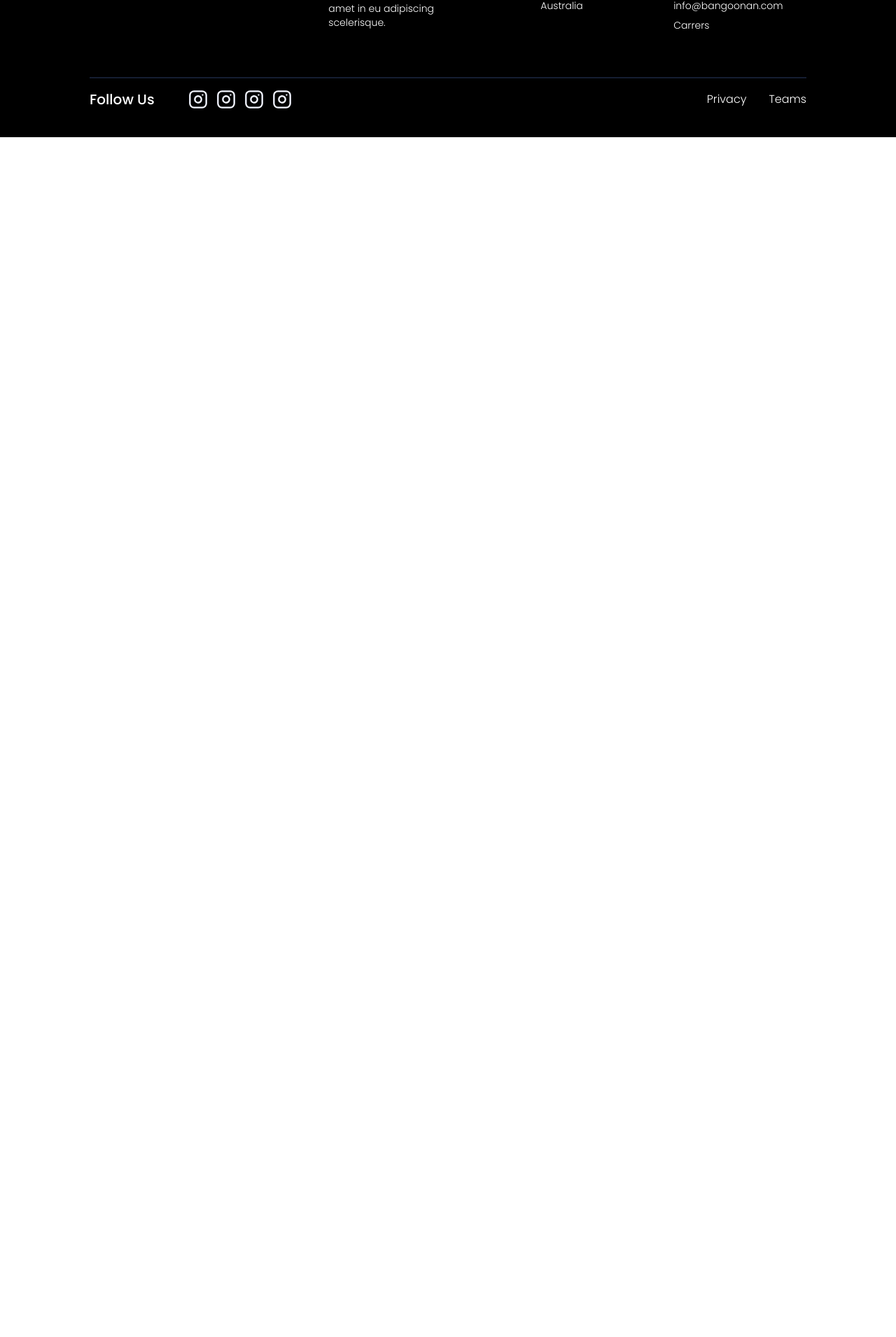
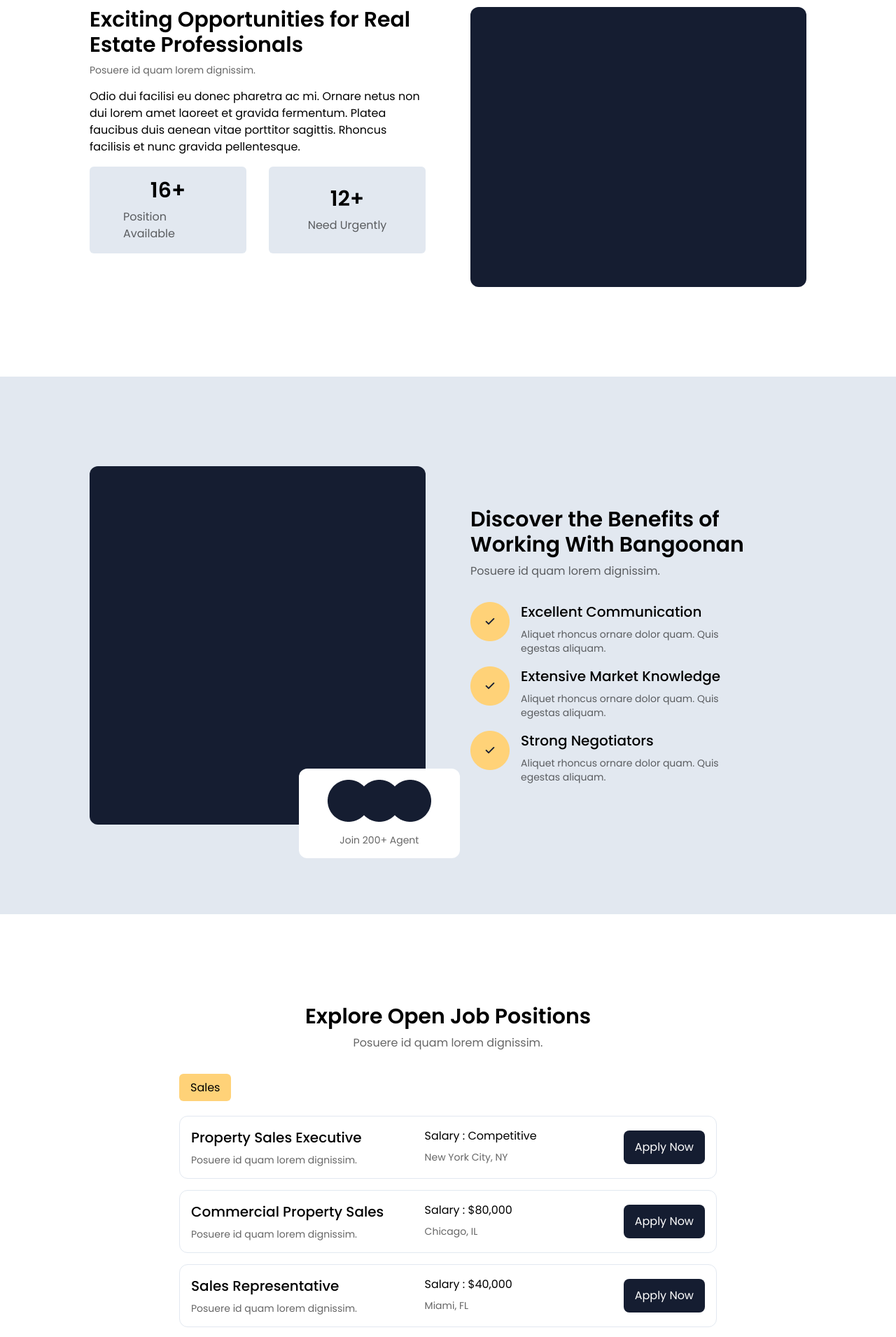
Before and after one commit to roushan-jha/Digital-Ipsum, a React (Vite) app in the folder 07_bangoonan_real_Estate/: page /career in a window 1280 px wide. Shown: the part 630-2540 px from the top of the page at 70% size. Before the commit the page ends 826 px from the top, so only its background shows below. Built offline with nearby package versions, Linux system fonts and the light colour scheme.

Commit message:
completed career page

```diff
--- a/07_bangoonan_real_Estate/src/App.jsx
+++ b/07_bangoonan_real_Estate/src/App.jsx
@@ -8,6 +8,7 @@
 import CareerPage from "./pages/CareerPage"
 import ContactPage from "./pages/ContactPage"
 import Footer from "./components/Footer"
+import PropertyDetailsPage from "./pages/PropertyDetailsPage"
 
 function App() {
 
@@ -18,6 +19,7 @@
         <Route path="/" element={<HomePage />} />
         <Route path="/about" element={<AboutPage />} />
         <Route path="/property" element={<PropertyListPage />} />
+        <Route path="/property/:id" element={<PropertyDetailsPage />} />
         <Route path="/service" element={<ServicesPage />} />
         <Route path="/agent" element={<AgentPage />} />
         <Route path="/career" element={<CareerPage />} />
--- /dev/null
+++ b/07_bangoonan_real_Estate/src/components/Jobs.jsx
@@ -0,0 +1,25 @@
+import React from 'react'
+
+const Jobs = ({post, salary, location}) => {
+  return (
+    <div className='w-3/4 flex p-4 border-[1px] border-slate-200 rounded-xl'>
+        <div className='w-full flex justify-between'>
+            <div className='w-2/5 flex flex-col gap-2'>
+                <h2 className='font-medium text-xl'>{post}</h2>
+                <p className='opacity-60 text-sm'>Posuere id quam lorem dignissim.</p>
+            </div>
+            <div className='w-[30%]'>
+                <div className='flex flex-col gap-2 pl-10'>
+                    <h4>Salary : {salary}</h4>
+                    <p className='opacity-60 text-sm'>{location}</p>
+                </div>
+            </div>
+            <div className='w-[30%] flex justify-end items-center'>
+                <button className='px-4 py-3 bg-primary text-white rounded-lg'>Apply Now</button>
+            </div>
+        </div>
+    </div>
+  )
+}
+
+export default Jobs
--- a/07_bangoonan_real_Estate/src/components/PropertyCard.jsx
+++ b/07_bangoonan_real_Estate/src/components/PropertyCard.jsx
@@ -1,11 +1,13 @@
 import React from 'react'
 import ArrowRight from '../svg/ArrowRight'
+import PropertyDetailsPage from '../pages/PropertyDetailsPage'
+import { Link } from 'react-router-dom'
 
 const PropertyCard = ({tag, width}) => {
   return (
     <div className={`${width || 'w-1/4'} flex flex-col rounded-xl border-[1px] border-slate-200`}>
         <div className='w-full relative'>
-            <div className='w-full rounded-t-xl h-[200px] bg-primary'></div>
+            <div className='w-full rounded-t-xl h-[200px] cursor-pointer bg-primary'></div>
             <div className='absolute top-4 left-4'>
                 <Tag tag={tag} />
             </div>
--- a/07_bangoonan_real_Estate/src/pages/CareerPage.jsx
+++ b/07_bangoonan_real_Estate/src/pages/CareerPage.jsx
@@ -1,14 +1,155 @@
-import React from 'react'
+import React from "react";
+import check from "../assets/check.png";
+import circle_3_p from "../assets/3-circle-p.png";
+import Jobs from "../components/Jobs";
+
+const jobs = [
+  {
+    post: "Property Sales Executive",
+    salary: "Competitive",
+    location: "New York City, NY"
+  },
+  {
+    post: "Commercial Property Sales",
+    salary: "$80,000",
+    location: "Chicago, IL"
+  },
+  {
+    post: "Sales Representative",
+    salary: "$40,000",
+    location: "Miami, FL"
+  },
+]
 
 const CareerPage = () => {
   return (
-    <div>
-      <div className='h-[50vh] bg-primary flex flex-col gap-3 items-center justify-center'>
-        <h1 className='font-bold text-5xl text-white'>Carrers</h1>
-        <p className='font-medium text-white'>Home / Carrers</p>
+    <div className="font-primary">
+      <div className="h-[50vh] bg-primary flex flex-col gap-3 items-center justify-center">
+        <h1 className="font-bold text-5xl text-white">Carrers</h1>
+        <p className="font-medium text-white">Home / Carrers</p>
+      </div>
+      <div className="p-32 flex justify-between gap-16">
+        <div className="w-1/2 flex flex-col gap-4">
+          <div className="flex flex-col gap-2">
+            <h2 className="font-semibold text-3xl">
+              Exciting Opportunities for Real Estate Professionals
+            </h2>
+            <p className="opacity-60 text-sm">
+              Posuere id quam lorem dignissim.
+            </p>
+          </div>
+          <p>
+            Odio dui facilisi eu donec pharetra ac mi. Ornare netus non dui
+            lorem amet laoreet et gravida fermentum. Platea faucibus duis aenean
+            vitae porttitor sagittis. Rhoncus facilisis et nunc gravida
+            pellentesque.
+          </p>
+          <div className="flex justify-between gap-8">
+            <div className="w-1/2 flex flex-col items-center justify-center gap-2 bg-slate-200 rounded-md px-12 py-4">
+              <h3 className="text-3xl font-semibold">16+</h3>
+              <p className="opacity-60">Position Available</p>
+            </div>
+            <div className="w-1/2 flex flex-col items-center justify-center gap-2 bg-slate-200 rounded-md px-12 py-4">
+              <h3 className="text-3xl font-semibold">12+</h3>
+              <p className="opacity-60">Need Urgently</p>
+            </div>
+          </div>
+        </div>
+        <div className="bg-primary rounded-xl w-1/2 h-[50vh]"></div>
+      </div>
+      <div className="bg-slate-200 p-32 relative">
+        <div className="flex justify-between gap-16">
+          <div className="bg-primary w-1/2 h-[64vh] rounded-xl"></div>
+          <div className="w-1/2 flex flex-col justify-center gap-8">
+            <div className="flex flex-col gap-2">
+              <h2 className="font-semibold text-3xl">
+                Discover the Benefits of Working With Bangoonan
+              </h2>
+              <p className="opacity-60">Posuere id quam lorem dignissim.</p>
+            </div>
+            <div className="flex flex-col gap-4">
+              <div className="flex gap-4">
+                <div>
+                  <img src={check} alt="Check Icon" />
+                </div>
+                <div className="flex flex-col gap-2">
+                  <h2 className="font-medium text-xl">
+                    Excellent Communication
+                  </h2>
+                  <p className="w-4/5 opacity-60 text-sm">
+                    Aliquet rhoncus ornare dolor quam. Quis egestas aliquam.
+                  </p>
+                </div>
+              </div>
+              <div className="flex gap-4">
+                <div>
+                  <img src={check} alt="Check Icon" />
+                </div>
+                <div className="flex flex-col gap-2">
+                  <h2 className="font-medium text-xl">
+                    Extensive Market Knowledge
+                  </h2>
+                  <p className="w-4/5 opacity-60 text-sm">
+                    Aliquet rhoncus ornare dolor quam. Quis egestas aliquam.
+                  </p>
+                </div>
+              </div>
+              <div className="flex gap-4">
+                <div>
+                  <img src={check} alt="Check Icon" />
+                </div>
+                <div className="flex flex-col gap-2">
+                  <h2 className="font-medium text-xl">Strong Negotiators</h2>
+                  <p className="w-4/5 opacity-60 text-sm">
+                    Aliquet rhoncus ornare dolor quam. Quis egestas aliquam.
+                  </p>
+                </div>
+              </div>
+            </div>
+          </div>
+        </div>
+        <div className="w-[18%] flex flex-col items-center justify-center gap-4 bg-white px-6 py-4 rounded-xl absolute bottom-20 left-1/3">
+          <div>
+            <img src={circle_3_p} alt="Profiles" />
+          </div>
+          <p className="opacity-60 text-sm">Join 200+ Agent</p>
+        </div>
+      </div>
+      <div className="p-32">
+        <div className="flex flex-col gap-10">
+          <div className="flex flex-col items-center gap-2">
+            <h2 className="font-semibold text-3xl">
+              Explore Open Job Positions
+            </h2>
+            <p className="opacity-60">Posuere id quam lorem dignissim.</p>
+          </div>
+          <div className="flex flex-col gap-3">
+            <div className="flex justify-center">
+              <div className="w-3/4">
+                <span className="px-4 py-2 bg-secondary rounded-md">Sales</span>
+              </div>
+            </div>
+            <div className="my-4 flex flex-col gap-4 items-center justify-center">
+              <Jobs post={jobs[0].post} salary={jobs[0].salary} location={jobs[0].location} />
+              <Jobs post={jobs[1].post} salary={jobs[1].salary} location={jobs[1].location} />
+              <Jobs post={jobs[2].post} salary={jobs[2].salary} location={jobs[2].location} />
+            </div>
+          </div>
+          <div className="flex flex-col gap-3">
+            <div className="flex justify-center">
+              <div className="w-3/4">
+                <span className="px-4 py-2 bg-secondary rounded-md">Finance</span>
+              </div>
+            </div>
+            <div className="my-4 flex flex-col gap-4 items-center justify-center">
+              <Jobs post={jobs[0].post} salary={jobs[0].salary} location={jobs[0].location} />
+              <Jobs post={jobs[1].post} salary={jobs[1].salary} location={jobs[1].location} />
+            </div>
+          </div>
+        </div>
       </div>
     </div>
-  )
-}
+  );
+};
 
-export default CareerPage
+export default CareerPage;
```
Also changed, not shown: 07_bangoonan_real_Estate/src/assets/3-circle-p.png (added).
